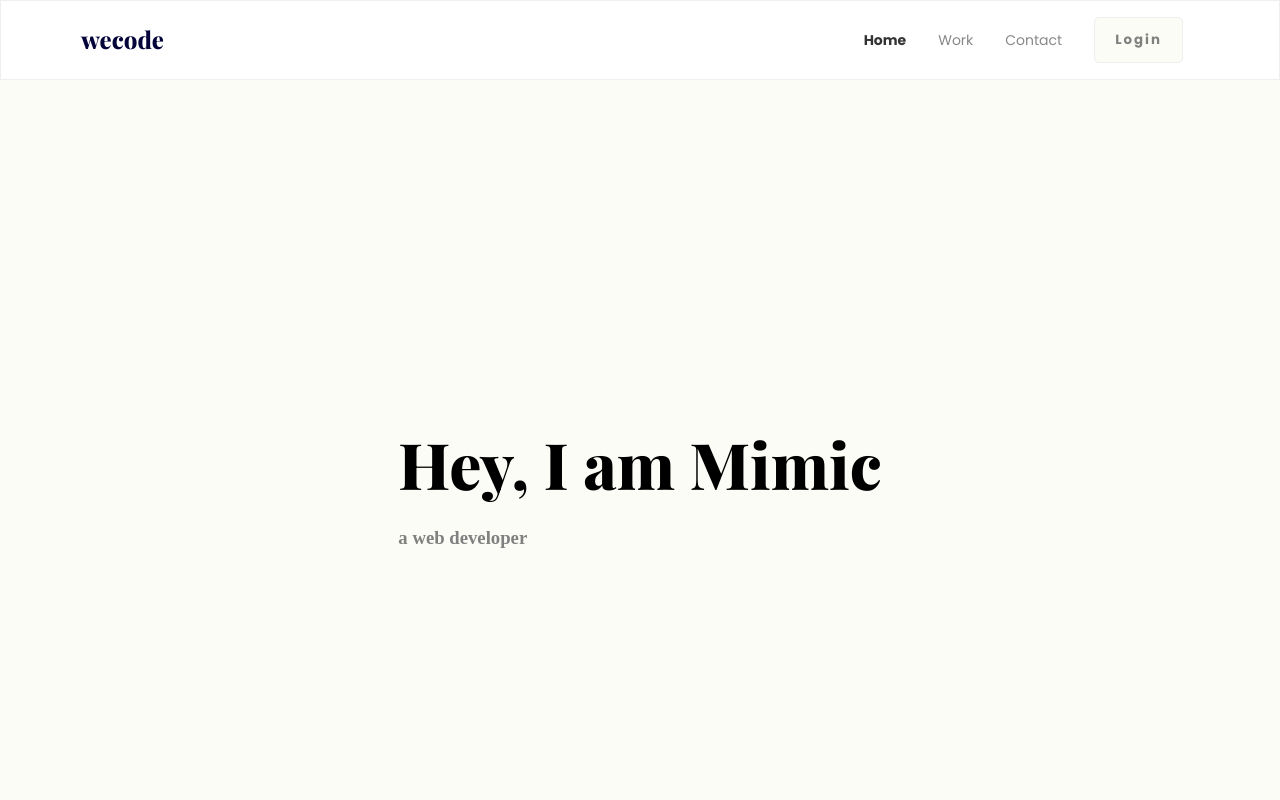
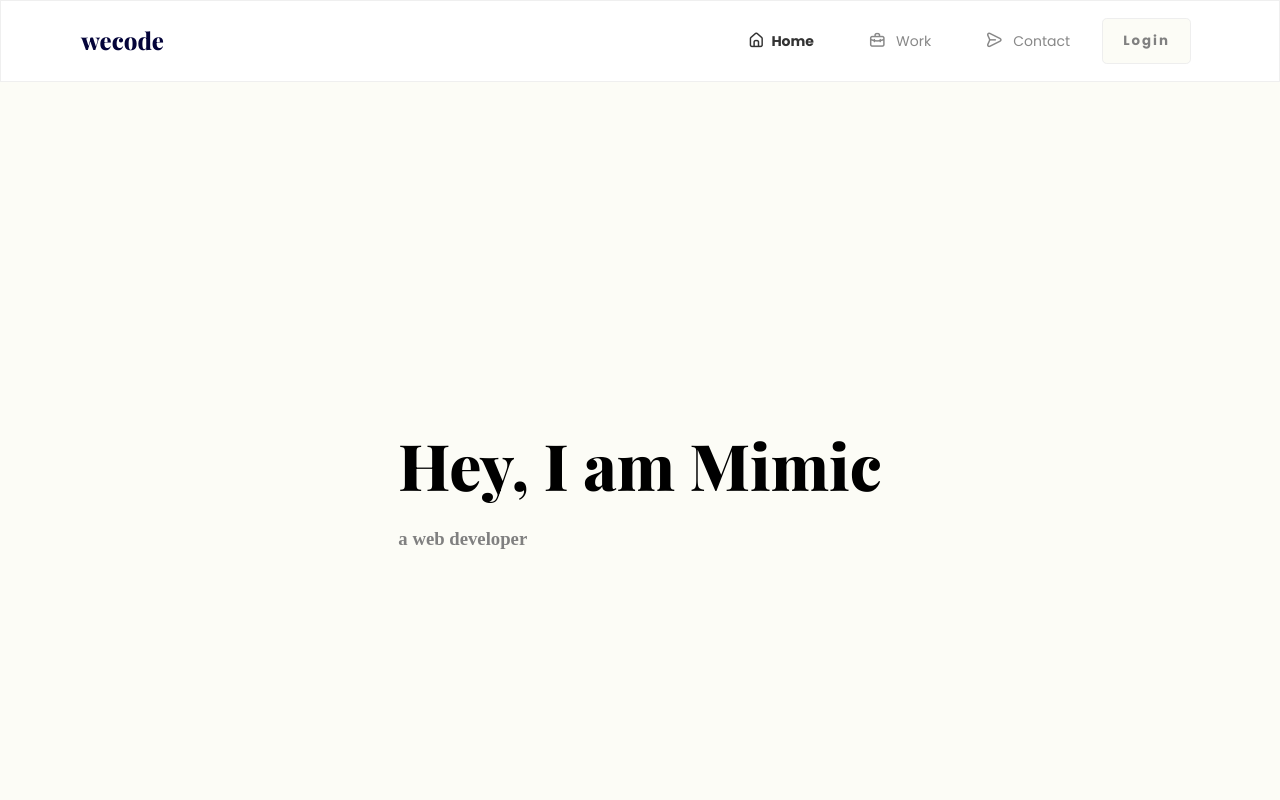
Before and after one commit to debolu/microverse-portfolio, a plain HTML site: page index.html in a window 1280 px wide. Shown: the top 800 px of the page. Drawn offline with nearby package versions, Linux system fonts and the light colour scheme; a web font is replaced by a local one.

Commit message:
inserted some icons

```diff
--- a/css/style.css
+++ b/css/style.css
@@ -49,7 +49,7 @@ nav#navbar ul{
 }
 
 nav#navbar ul li {
-    padding: 1rem;
+    padding: .5rem;
 }
 
 
@@ -57,6 +57,13 @@ nav#navbar ul li > a {
     font-size: 14px;
     color: #888;
     transition: color .3s ease;
+    padding: 1rem;
+    display: block;
+}
+
+nav#navbar ul li > a .uil {
+    font-size: 1.1rem;
+    padding: .4rem;
 }
 
 nav#navbar ul li > a:hover {
--- a/index.html
+++ b/index.html
@@ -3,6 +3,11 @@
   <head>
     <meta charset="UTF-8" />
     <title>Fork Me! FCC: Test Suite Template</title>
+
+    <!-- IONICONS -->
+    <link rel="stylesheet" href="https://unicons.iconscout.com/release/v4.0.0/css/line.css">
+
+    <!-- CUSTOM STYLESHEET -->
     <link rel="stylesheet" href="css/style.css" />
   </head>
 
@@ -13,13 +18,13 @@
       <nav id="navbar">
         <ul>
           <li>
-            <a href="#welcome-section" class="active">Home</a>
+            <a href="#welcome-section" class="active"> <i class="uil uil-estate"></i>Home</a>
           </li>
           <li>
-            <a href="#projects">Work</a>
+            <a href="#projects"> <i class="uil uil-briefcase-alt"></i> Work</a>
           </li>
           <li>
-            <a href="#contact">Contact</a>
+            <a href="#contact"> <i class="uil uil-message"></i> Contact</a>
           </li>
           <li>
             <button class="navbar__button">Login</button>
```
